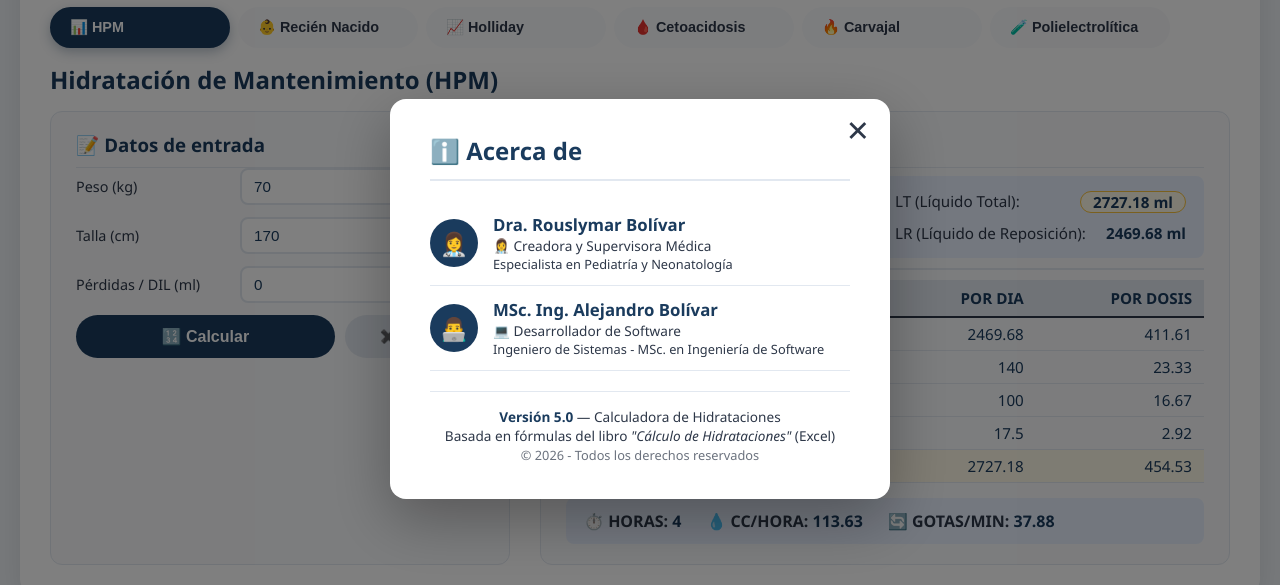
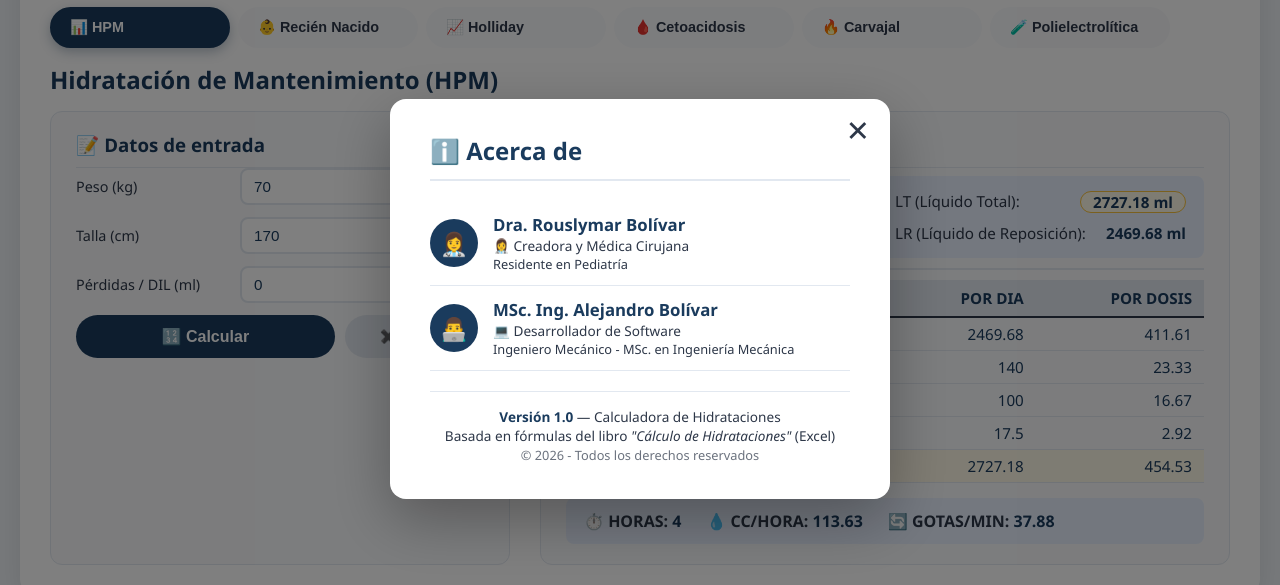
Before and after one commit to alejandrobolivar/calculadora-hidrataciones, a plain HTML site: page index.html in a window 1280 px wide. Both pictures are taken after a click on the button "ℹ️". Shown: the part 101-686 px from the top of the page. Drawn offline with Linux system fonts and the light colour scheme.

Commit message:
Update author roles and version in index.html

```diff
--- a/index.html
+++ b/index.html
@@ -622,8 +622,8 @@
             <div class="avatar">👩‍⚕️</div>
             <div class="info">
                 <div class="name">Dra. Rouslymar Bolívar</div>
-                <div class="role">👩‍⚕️ Creadora y Supervisora Médica</div>
-                <div class="role" style="font-size:0.8rem; color:var(--text-secondary);">Especialista en Pediatría y Neonatología</div>
+                <div class="role">👩‍⚕️ Creadora y Médica Cirujana </div>
+                <div class="role" style="font-size:0.8rem; color:var(--text-secondary);">Residente en Pediatría</div>
             </div>
         </div>
 
@@ -632,12 +632,12 @@
             <div class="info">
                 <div class="name">MSc. Ing. Alejandro Bolívar</div>
                 <div class="role">💻 Desarrollador de Software</div>
-                <div class="role" style="font-size:0.8rem; color:var(--text-secondary);">Ingeniero de Sistemas - MSc. en Ingeniería de Software</div>
+                <div class="role" style="font-size:0.8rem; color:var(--text-secondary);">Ingeniero Mecánico - MSc. en Ingeniería Mecánica</div>
             </div>
         </div>
 
         <div class="version">
-            <strong>Versión 5.0</strong> — Calculadora de Hidrataciones<br>
+            <strong>Versión 1.0</strong> — Calculadora de Hidrataciones<br>
             Basada en fórmulas del libro <em>"Cálculo de Hidrataciones"</em> (Excel)<br>
             <span style="font-size:0.8rem; opacity:0.7;">© 2026 - Todos los derechos reservados</span>
         </div>
```
